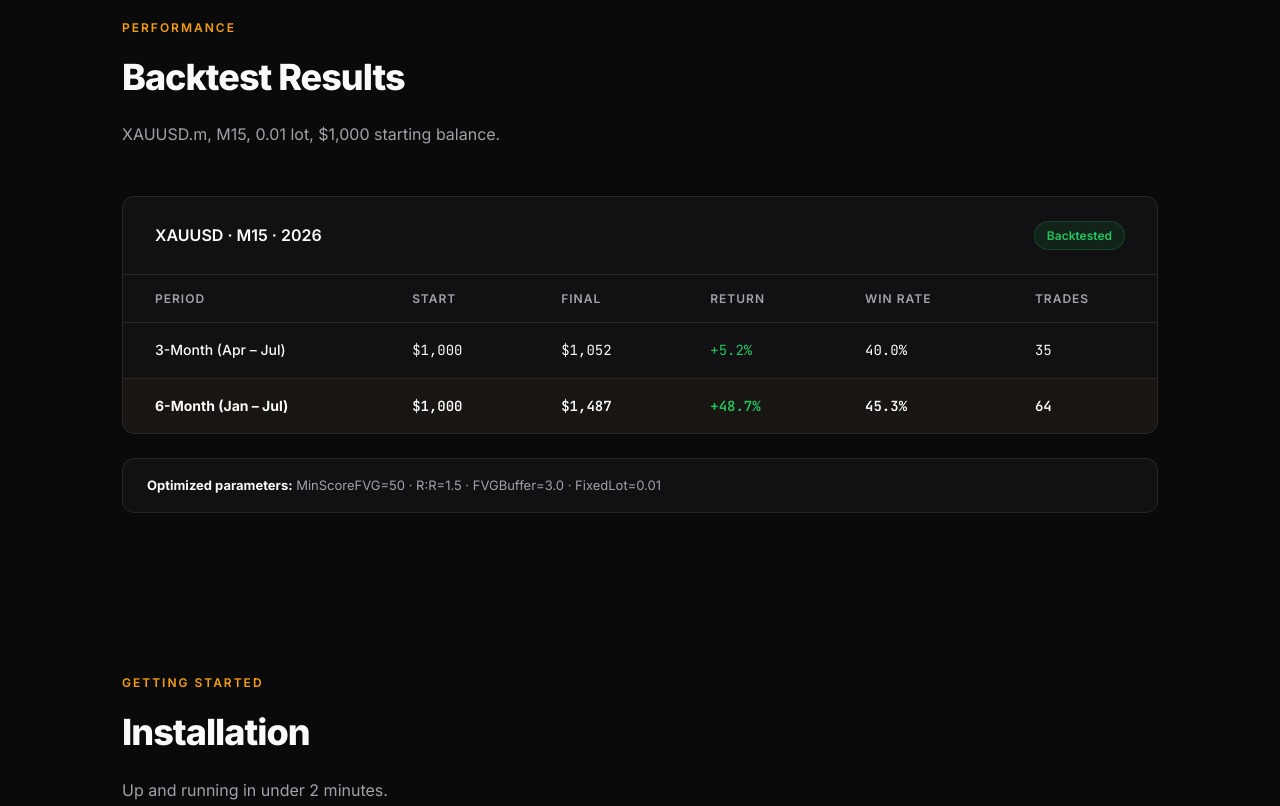
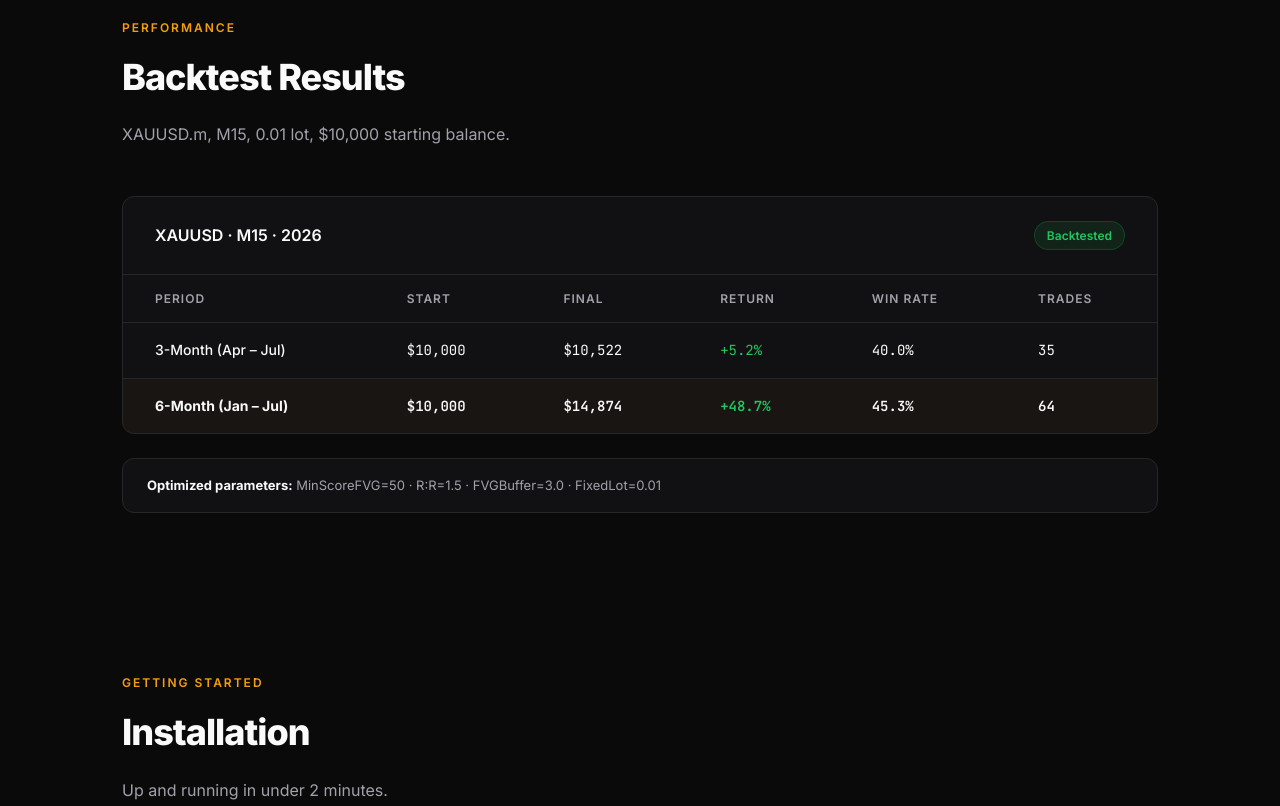
Before and after one commit to foeed/FvgGold-EA, a plain HTML site: page docs/index.html in a window 1280 px wide. Shown: the part 2880-3686 px from the top of the page. Drawn offline with Linux system fonts and the light colour scheme.

Commit message:
Update balance: ,000 to ,000

```diff
--- a/docs/index.html
+++ b/docs/index.html
@@ -712,7 +712,7 @@
 <section id="backtest">
     <div class="section-label">Performance</div>
     <h2 class="section-title">Backtest Results</h2>
-    <p class="section-desc">XAUUSD.m, M15, 0.01 lot, $1,000 starting balance.</p>
+    <p class="section-desc">XAUUSD.m, M15, 0.01 lot, $10,000 starting balance.</p>
 
     <div class="backtest-card">
         <div class="backtest-header">
@@ -733,16 +733,16 @@
             <tbody>
                 <tr>
                     <td class="period">3-Month (Apr &ndash; Jul)</td>
-                    <td>$1,000</td>
-                    <td>$1,052</td>
+                    <td>$10,000</td>
+                    <td>$10,522</td>
                     <td style="color:var(--green)">+5.2%</td>
                     <td>40.0%</td>
                     <td>35</td>
                 </tr>
                 <tr class="highlight-row">
                     <td class="period"><strong>6-Month (Jan &ndash; Jul)</strong></td>
-                    <td><strong>$1,000</strong></td>
-                    <td><strong>$1,487</strong></td>
+                    <td><strong>$10,000</strong></td>
+                    <td><strong>$14,874</strong></td>
                     <td style="color:var(--green)"><strong>+48.7%</strong></td>
                     <td><strong>45.3%</strong></td>
                     <td><strong>64</strong></td>
@@ -867,7 +867,7 @@
                 <span class="faq-arrow">+</span>
             </button>
             <div class="faq-answer">
-                <div class="faq-answer-inner"><strong>$1,000</strong> for 0.01 lot. The EA uses fixed lot sizing by default. You can adjust FixedLot or switch to risk-based sizing by setting FixedLot=0.</div>
+                <div class="faq-answer-inner"><strong>$10,000</strong> for 0.01 lot. The EA uses fixed lot sizing by default. You can adjust FixedLot or switch to risk-based sizing by setting FixedLot=0.</div>
             </div>
         </div>
         <div class="faq-item">
```
Also changed, not shown: 1 other file.
